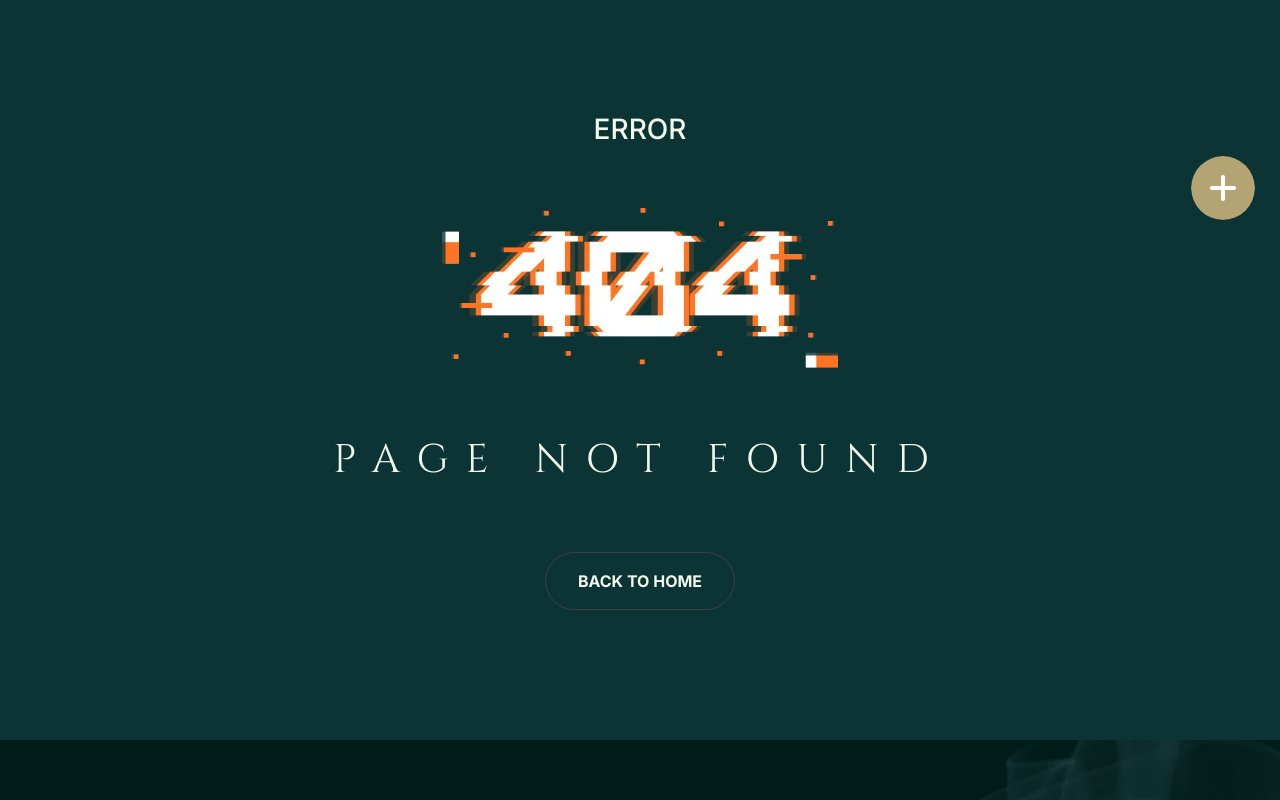
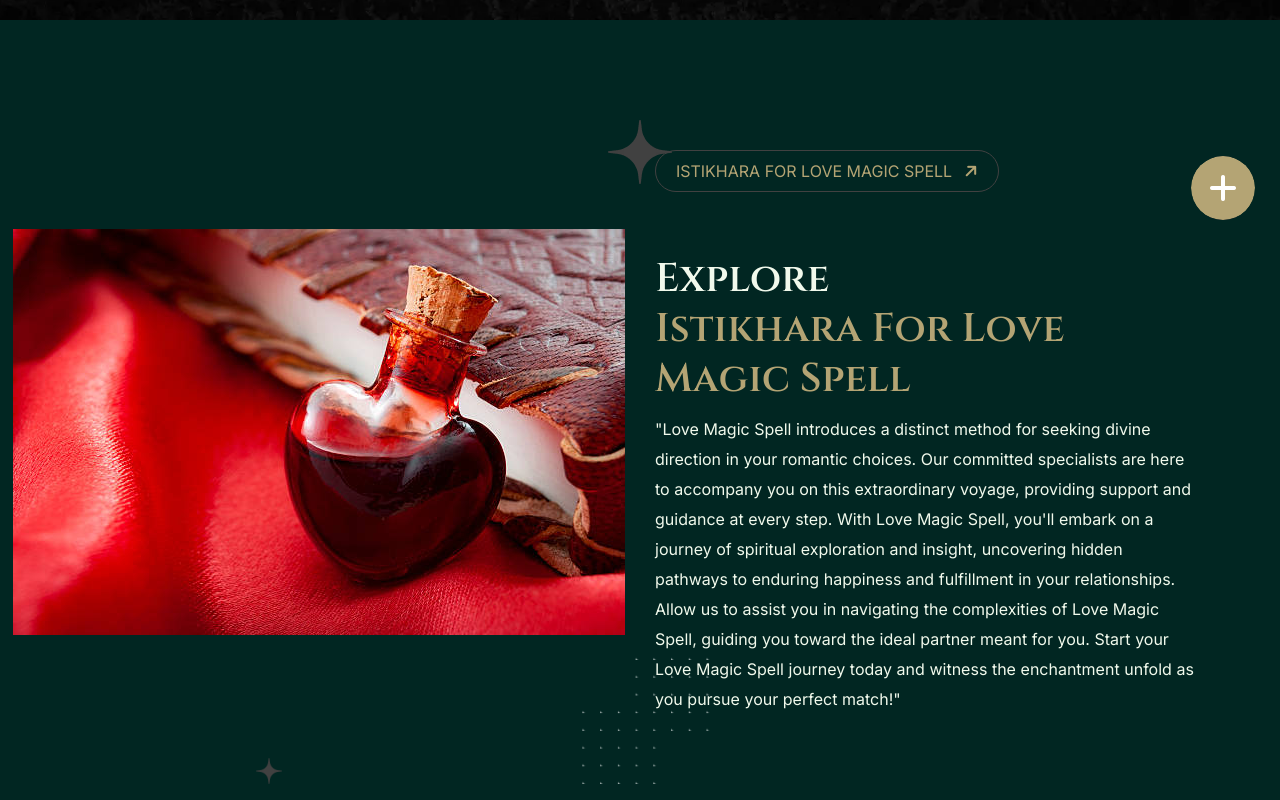
Before and after one commit to wahabsharif/istikhara-qalandar, a Next.js app: page /love-magic-spell in a window 1280 px wide. Before the commit this address had no page. Shown: the part 480-1280 px from the top of the page. Built offline with nearby package versions, Linux system fonts and the light colour scheme.

Commit message:
Love Magic Spell Page

```diff
--- a/src/components/containers/istikhara/BlackMagicIstikharaAbout.tsx
+++ b/src/components/containers/istikhara/BlackMagicIstikharaAbout.tsx
@@ -38,7 +38,7 @@ const BlackMagicIstikharaAbout = () => {
                   happiness. Let us help you navigate the intricacies of Black
                   Magic, guiding you towards the perfect solution meant for you.
                   Start your Black Magic journey today and experience the
-                  enchantment unfold as you pursue your desired outcome!"{" "}
+                  enchantment unfold as you pursue your desired outcome!"
                 </p>
               </div>
             </div>
--- /dev/null
+++ b/src/components/containers/istikhara/LoveMagicSpellIstikharaAbout.tsx
@@ -0,0 +1,73 @@
+import React from "react";
+import Image from "next/image";
+import LoveMagicSpellIstikhara from "public/images/istikhara-qalandar-istikhara-for-love-magic-spell.jpg";
+import star from "public/images/star.webp";
+import dotlarge from "public/images/agency/dot-large.webp";
+
+const LoveMagicSpell = () => {
+  return (
+    <section className="section award">
+      <div className="container">
+        <div className="row gaper align-items-center">
+          <div className="col-12 col-lg-6">
+            <div className="award__thumb dir-rtl">
+              <Image
+                src={LoveMagicSpellIstikhara}
+                alt="istikhara-qalandar-istikhara-for-love-magic-spell"
+                className="unset fade-left"
+              />
+            </div>
+          </div>
+          <div className="col-12 col-lg-6 col-xxl-5 offset-xxl-1">
+            <div className="award__content section__content">
+              <span className="sub-title">
+                Istikhara For Love Magic Spell
+                <i className="fa-solid fa-arrow-right"></i>
+              </span>
+              <h2 className="title title-anim">
+                Explore <span>Istikhara for Love Magic Spell</span>
+              </h2>
+              <div className="paragraph">
+                <p>
+                  "Love Magic Spell introduces a distinct method for seeking
+                  divine direction in your romantic choices. Our committed
+                  specialists are here to accompany you on this extraordinary
+                  voyage, providing support and guidance at every step. With
+                  Love Magic Spell, you'll embark on a journey of spiritual
+                  exploration and insight, uncovering hidden pathways to
+                  enduring happiness and fulfillment in your relationships.
+                  Allow us to assist you in navigating the complexities of Love
+                  Magic Spell, guiding you toward the ideal partner meant for
+                  you. Start your Love Magic Spell journey today and witness the
+                  enchantment unfold as you pursue your perfect match!"{" "}
+                </p>
+              </div>
+            </div>
+          </div>
+        </div>
+      </div>
+      <Image
+        src={star}
+        alt="istikhara-qalandar-istikhara-for-LoveMagicSpell-life-star"
+        className="star"
+      />
+      <Image
+        src={star}
+        alt="istikhara-qalandar-istikhara-for-LoveMagicSpell-life-star"
+        className="star-two"
+      />
+      <Image
+        src={dotlarge}
+        alt="istikhara-qalandar-istikhara-for-LoveMagicSpell-life-dots-large"
+        className="dot"
+      />
+      <Image
+        src={dotlarge}
+        alt="istikhara-qalandar-istikhara-for-LoveMagicSpell-life-large"
+        className="dot-two"
+      />
+    </section>
+  );
+};
+
+export default LoveMagicSpell;
--- /dev/null
+++ b/src/pages/love-magic-spell.tsx
@@ -0,0 +1,22 @@
+import React from "react";
+import Layout from "@/components/layout/Layout";
+import CmnBanner from "@/components/layout/banner/CmnBanner";
+import SEO from "@/components/seo";
+import LoveMagicSpellAbout from "@/components/containers/istikhara/LoveMagicSpellIstikharaAbout";
+import CallToActionThree from "@/components/containers/common/CallToActionThree";
+
+const LoveMagicSpell = () => {
+  return (
+    <Layout header={2} footer={1}>
+      <SEO pageTitle="Istikhara For Love Magic Spell" />
+      <CmnBanner
+        title="Istikhara For Love Magic Spell"
+        navigation="Istikhara For Love Magic Spell"
+      />
+      <LoveMagicSpellAbout />
+      <CallToActionThree />
+    </Layout>
+  );
+};
+
+export default LoveMagicSpell;
```
Also changed, not shown: public/images/istikhara-qalandar-istikhara-for-love-magic-spell.jpg (added).
